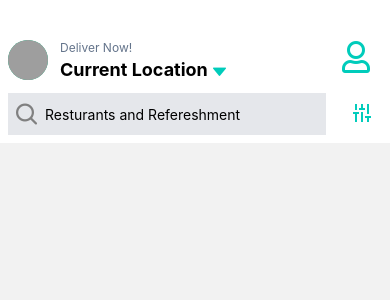
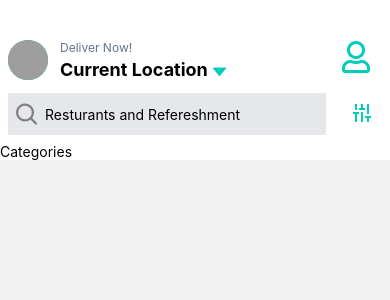
Before and after one commit to Mujtaba4li/Deliveroo2.0-React-Native, a React Native app: screen /Home in a window 390 px wide. Shown: the top 300 px of the page. Built offline with nearby package versions, Linux system fonts and the light colour scheme; grey boxes are pictures that could not be loaded.

Commit message:
Initialize first component

```diff
--- /dev/null
+++ b/components/Categories.jsx
@@ -0,0 +1,12 @@
+import { View, Text } from 'react-native'
+import React from 'react'
+
+const Categories = () => {
+  return (
+    <View>
+      <Text>Categories</Text>
+    </View>
+  )
+}
+
+export default Categories
--- a/screens/HomeScreen.js
+++ b/screens/HomeScreen.js
@@ -7,6 +7,7 @@
   MaterialCommunityIcons,
   Octicons,
 } from "@expo/vector-icons";
+import Categories from "../components/Categories";
 
 export default function HomeScreen() {
   const navigation = useNavigation();
@@ -37,12 +38,15 @@
           <FontAwesome5 name="user" size={32} color="#00CCBB" />
         </View>
       </View>
-      <View className='flex-row'>
-        <View className='bg-gray-200 flex-row flex-1 p-2 m-2 space-x-2'>
+      <View className="flex-row">
+        <View className="bg-gray-200 flex-row flex-1 p-2 m-2 space-x-2">
           <Octicons name="search" size={24} color="grey" />
-          <TextInput placeholder="Resturants and Refereshment"  keyboardType="default"/>
+          <TextInput
+            placeholder="Resturants and Refereshment"
+            keyboardType="default"
+          />
         </View>
-        <View className='m-4'>
+        <View className="m-4">
           <MaterialCommunityIcons
             name="tune-vertical"
             size={24}
@@ -50,6 +54,9 @@
           />
         </View>
       </View>
+      <View>
+       <Categories/>
+      </View>
     </SafeAreaView>
   );
 }
```
